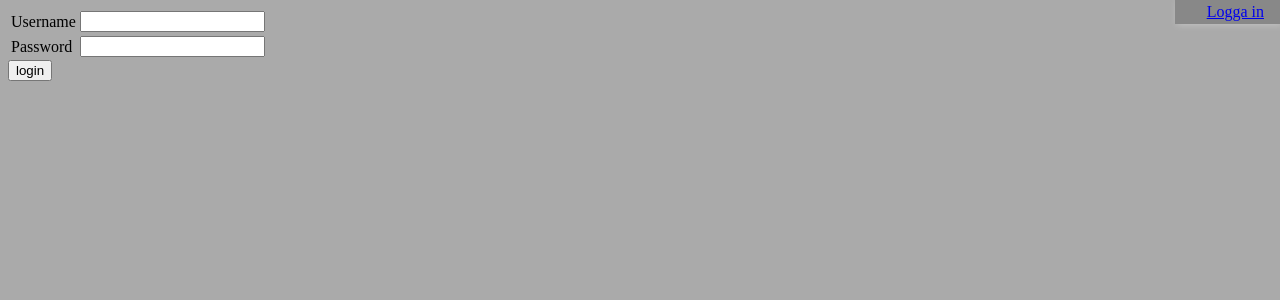
After one commit to kaj/photos, a Django app: template templates/registration/login.html in a window 1280 px wide. The commit adds this page. Shown: the top 300 px of the page. Run offline with Django 3.2, Linux system fonts and the light colour scheme; the template is opened without the code that fills it, so the values that code supplies are empty, except form fields; tables that the repository leaves empty hold one stand-in row (values such as "Sample post"); form fields are guessed from the names that the template uses; some libraries are stand-ins or nearby versions.

Commit message:
Basic login support.

```diff
--- a/photo/views.py
+++ b/photo/views.py
@@ -2,7 +2,9 @@ from django.views.generic.simple import direct_to_template, redirect_to
 from photos.photo.models import *
 from sorl.thumbnail import get_thumbnail
 from django.db.models import Count, Min
+from django.contrib.auth.decorators import login_required
 
+@login_required
 def overview(request):
     bydate = Photo.objects.extra({'odate' : 'date(date)'}).values('odate')\
         .annotate(n=Count('id'), ex=Min('id')).order_by('odate')
@@ -15,6 +17,7 @@ def overview(request):
             'dates': bydate,
             })
 
+@login_required
 def index(request, year=None, month=None, day=None):
     if year:
         if month:
@@ -43,6 +46,7 @@ def index(request, year=None, month=None, day=None):
             'photos': photos,
             })
 
+@login_required
 def photo(request, id):
     photo = Photo.objects.get(id=id)
     return direct_to_template(request, 'photo/photo.html', {
--- a/templates/base.html
+++ b/templates/base.html
@@ -5,6 +5,18 @@
     <style type="text/css">
       body {
       background: #aaaaaa;
+      }
+      #whoami {
+      position: absolute;
+      top: 0;
+      right: 0;
+      background: #888888;
+      padding: 0.2em 1em 0.2em 2em;
+      -moz-border-radius: 0 0 0 1.5em;
+      box-shadow: 2px 1px 1ex rgba(255,255,255,0.3);
+      }
+      #whoami p {
+      margin: 0;
       }
       div.photo {
       background: #888888;
@@ -28,6 +40,14 @@
     </style>
   </head>
   <body>
+    <div id="whoami">
+      {% if user.is_anonymous %}
+      <p><a href="login">Logga in</a></p>
+      {% else %}
+      <p>{{user.get_full_name}} (<a href="{% url logout
+      %}">logout</a>)</p>
+      {% endif %}
+    </div>
     {%block main%}{%endblock%}
   </body>
 </html>
--- /dev/null
+++ b/templates/registration/login.html
@@ -0,0 +1,26 @@
+{% extends "base.html" %}
+
+{% block main %}
+
+{% if form.errors %}
+<p>Your username and password didn't match. Please try again.</p>
+{% endif %}
+
+<form method="post" action="{% url django.contrib.auth.views.login %}">
+{% csrf_token %}
+<table>
+<tr>
+    <td>{{ form.username.label_tag }}</td>
+    <td>{{ form.username }}</td>
+</tr>
+<tr>
+    <td>{{ form.password.label_tag }}</td>
+    <td>{{ form.password }}</td>
+</tr>
+</table>
+
+<input type="submit" value="login" />
+<input type="hidden" name="next" value="{{ next }}" />
+</form>
+
+{% endblock %}
```
Also changed, not shown: tags/views.py (+3 -6 lines), urls.py (+8 -4 lines).
